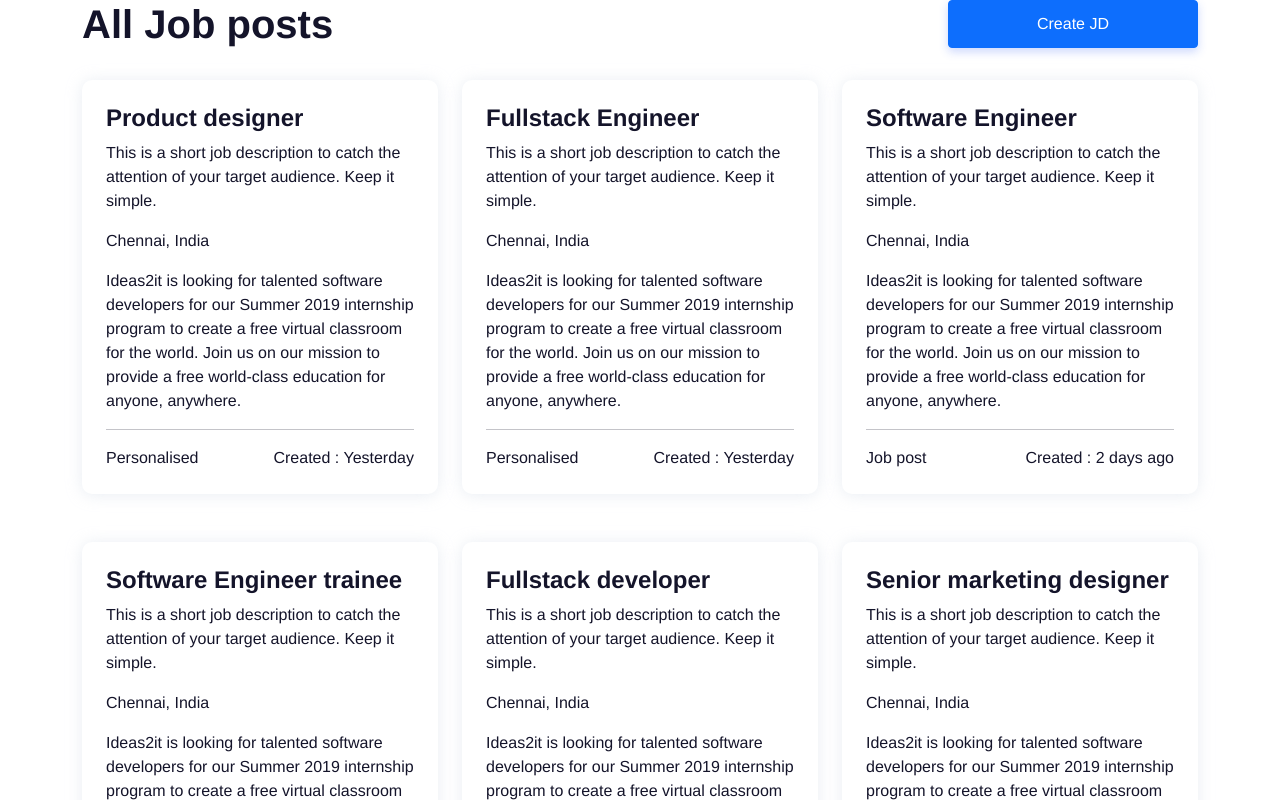
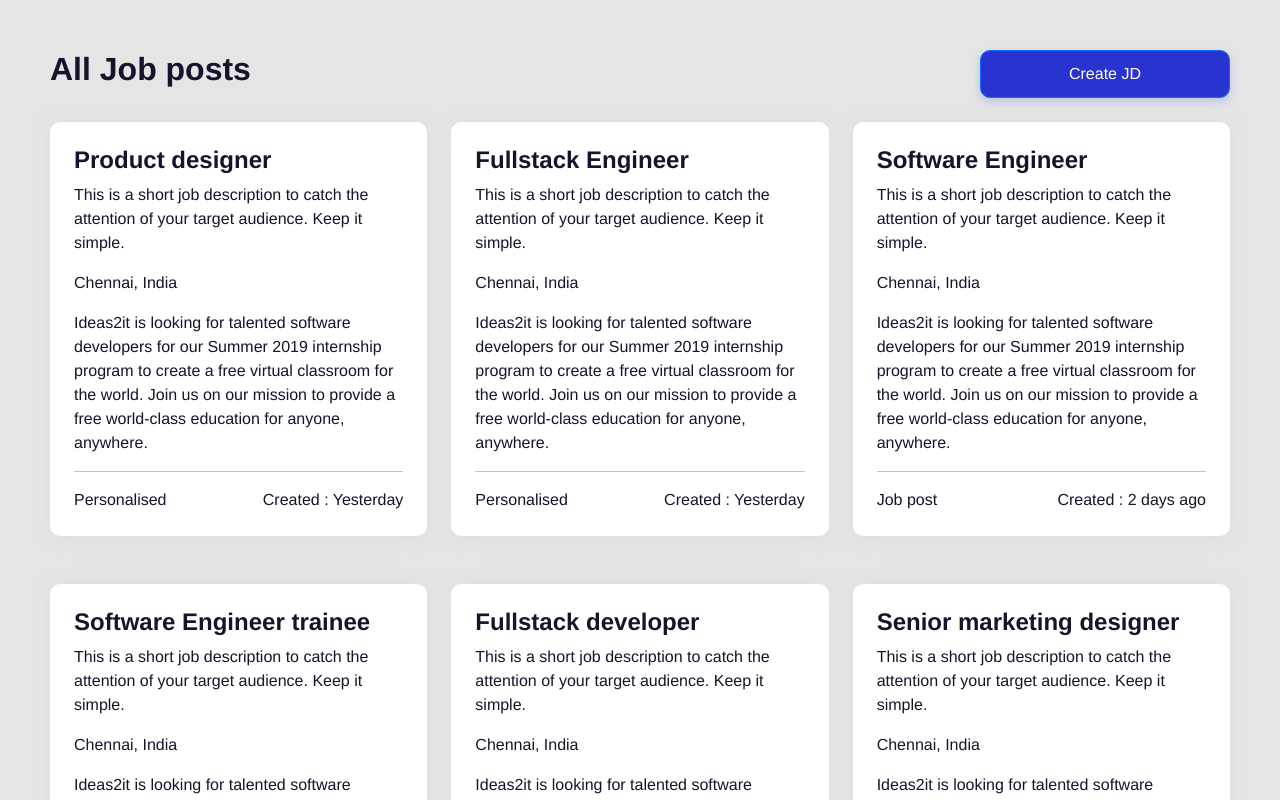
Before and after one commit to zeeshan09/jd-personalization-hackathon, a Vue app: page / in a window 1280 px wide. Shown: the top 800 px of the page. Built offline with nearby package versions, Linux system fonts and the light colour scheme.

Commit message:
Css style changes

```diff
--- a/src/App.scss
+++ b/src/App.scss
@@ -1,9 +1,11 @@
 @import './variable.scss';
 #app {
+  background: $background;
   font-family: Avenir, Helvetica, Arial, sans-serif;
   -webkit-font-smoothing: antialiased;
   -moz-osx-font-smoothing: grayscale;
   color: $primary-text;
+  padding: 50px;
 }
 
 #nav {
--- a/src/App.vue
+++ b/src/App.vue
@@ -3,6 +3,6 @@
 </template>
 
 <style lang="scss">
-@import url(./App.scss);
-@import url(./assets/scss/main.scss);
+@import "./App.scss";
+@import "./assets/scss/main.scss";
 </style>
--- a/src/views/Home.vue
+++ b/src/views/Home.vue
@@ -1,8 +1,8 @@
 <template>
-  <div class="container" v-if="!jobposts || !jobposts.length">
+  <div v-if="!jobposts || !jobposts.length">
     <div class="row">
       <div class="col">
-        <h1>All Job posts</h1>
+        <h2>All Job posts</h2>
         <div class="text-center">
           <img
             class="my-4 img-fluid"
@@ -19,11 +19,17 @@
       </div>
     </div>
   </div>
-  <div class="container" v-else>
+  <div v-else>
     <div class="d-flex justify-content-between">
-      <div><h1>All Job posts</h1></div>
+      <h2>All Job posts</h2>
       <div>
-        <button class="btn btn-primary" type="button">Create JD</button>
+        <button
+          class="btn btn-primary"
+          type="button"
+          @click="$router.push('job')"
+        >
+          Create JD
+        </button>
       </div>
     </div>
     <div class="row">
@@ -48,7 +54,8 @@
   </div>
 </template>
 
-<style>
+<style scoped lang="scss">
+@import "../App.scss";
 .jobpost-box {
   border-radius: 10px;
   box-shadow: 0px 1px 16px rgba(201, 210, 226, 0.4);
--- a/src/views/JobDescription.vue
+++ b/src/views/JobDescription.vue
@@ -159,9 +159,6 @@ export default {
 <style scoped lang="scss">
 @import "../App.scss";
 .job-description {
-  background: $background;
-  color: #14142a;
-  padding: 50px;
   .content {
     height: 100%;
     .description-section {
```
